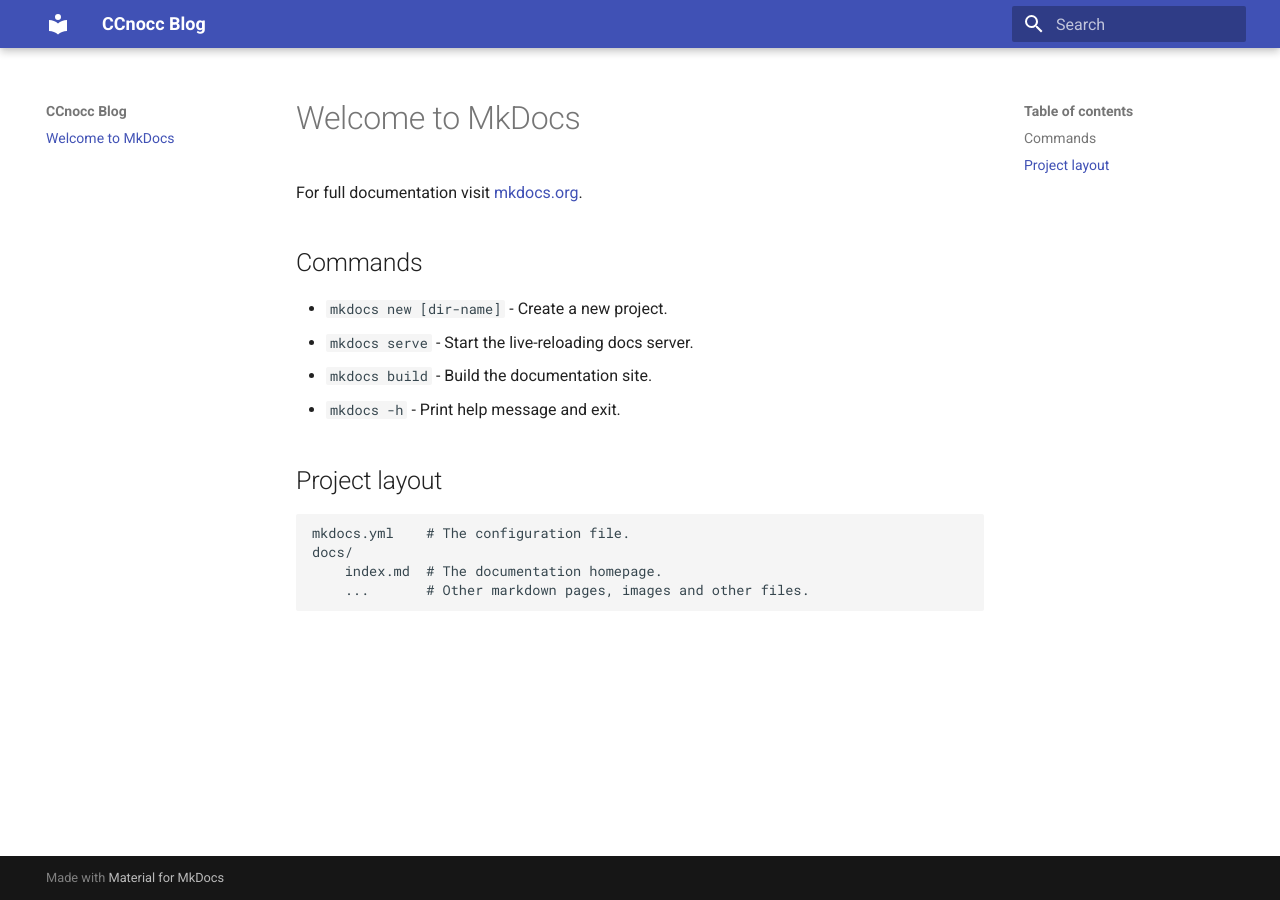
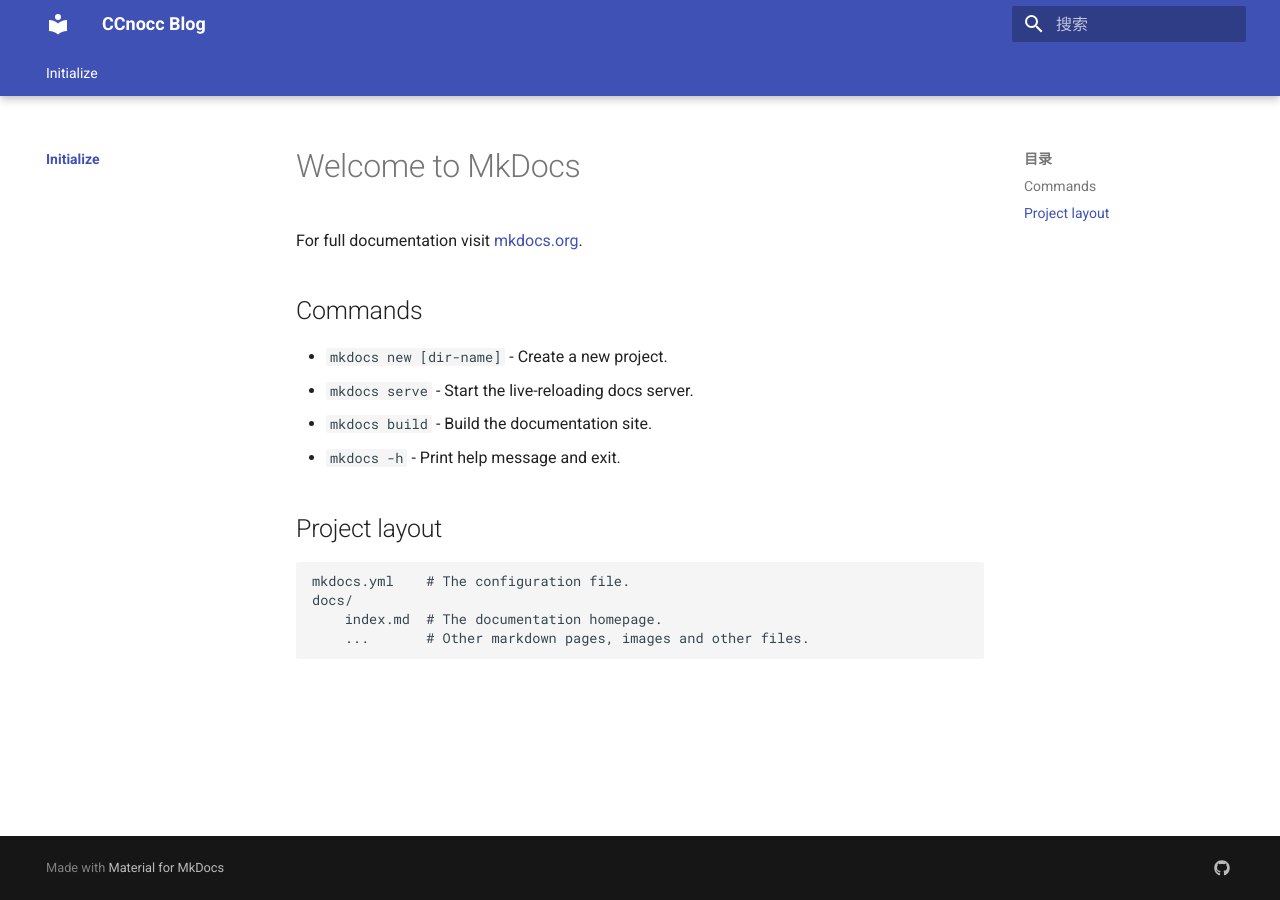
Before and after one commit to ZJUccnocc/ZJUccnocc.github.io, an MkDocs documentation site: the page built from docs/index.md, in a window 1280 px wide. Built offline with MkDocs 1.6.1 and Material for MkDocs 9.7.7, drawn with Linux system fonts in a browser that asks for light colours.

Commit message:
initialize

```diff
--- a/mkdocs.yml
+++ b/mkdocs.yml
@@ -2,4 +2,102 @@
 site_url: https://zjuccnocc.github.io/
 site_author: 吴梓聪(CCnocc)
 theme:
-  name: material #主题
+  name: material
+  language: zh
+  # favicon: assets/img/favicon.ico
+  # custom_dir: overrides
+  features:  #导航
+    # - navigation.instant  #即时加载 不注释会发生需要多刷新一次才能渲染网页公式
+    - navigation.tracking  #锚点跟踪
+    - navigation.tabs  #导航选项卡
+    - navigation.tabs.sticky  #粘性导航选项卡
+    - navigation.sections  #次级目录在侧边栏中呈现为组，与tabs同存则有2级导航
+    - navigation.expand  #左侧边栏全展开，取消则折叠其他只展开当选
+    - navigation.indexes  #次级索引页，直接将文档附加到章节，提供概览页面，在相应文件夹中创建index.md添加到导航nav开头。不兼容toc.integrate。
+    - toc.follow   #锚跟随，文章小标题目录侧边栏自动滚动，以便活动锚点始终可见（付费功能）
+    - navigation.top  #返回顶端
+    - search.suggest  #搜索建议，省略回车
+    - search.highlight  #搜索词高亮突出显示
+    - search.share   #搜索共享
+    - header.autohide  #标题自动隐藏
+    - announce.dismiss  #标记为已读（付费功能）
+  palette:
+    - scheme: default
+  font:  #字体，false 则阻止从Google加载字体
+  # 内置隐私插件自动下载和自托管 Web 字体文件，无需阻止。其他字体使用附加样式表 extra.css 。
+    text: Roboto  #常规字体，默认Roboto，正文、标题等，300、400、400i和700
+    code: Roboto Mono  #等宽字体，默认Roboto Mono，代码块，400
+
+# extra_javascript:
+#   - https://cdn.tonycrane.cc/utils/katex.min.js
+#   - js/katex.js
+
+# extra_css:
+#   - https://cdn.tonycrane.cc/utils/katex.min.css
+#   - https://cdn.tonycrane.cc/jbmono/jetbrainsmono.css
+#   - https://cdn.tonycrane.cc/lxgw/lxgwscreen.css
+#   - css/tasklist.css
+#   - css/custom.css
+#   - css/card.css
+#   - css/flink.css
+#   - css/changelog_extra.css
+#   - css/counter.css
+
+extra:
+  social:
+    - icon: fontawesome/brands/github
+      link: https://github.com/ZJUCCnocc/
+analytics:
+    provider: custom
+    property: G-DYETCPM289
+
+validation:
+  nav:
+    omitted_files: info
+    not_found: warn
+    absolute_links: info
+  links:
+    not_found: ignore
+    absolute_links: ignore
+    unrecognized_links: ignore
+
+markdown_extensions:
+  - toc:
+      permalink: true
+      toc_depth: 4
+  - meta
+  - def_list
+  - attr_list
+  - md_in_html
+  - sane_lists
+  - admonition
+  - pymdownx.keys
+  - pymdownx.mark
+  - pymdownx.tilde
+  - pymdownx.critic
+  - pymdownx.details
+  - pymdownx.snippets
+  - pymdownx.magiclink
+  - pymdownx.superfences
+  - pymdownx.inlinehilite
+  - pymdownx.emoji:
+      emoji_index: !!python/name:materialx.emoji.twemoji
+      emoji_generator: !!python/name:materialx.emoji.to_svg
+  - pymdownx.tabbed:
+      alternate_style: true
+  - pymdownx.tasklist:
+      custom_checkbox: true
+  - pymdownx.highlight:
+      anchor_linenums: true
+  - pymdownx.arithmatex:
+      generic: true
+
+
+plugins:
+  - search
+  # - tikzautomata
+
+nav:
+  - Initialize:
+
+    - index.md
```
Also changed, not shown: 1 other file.
